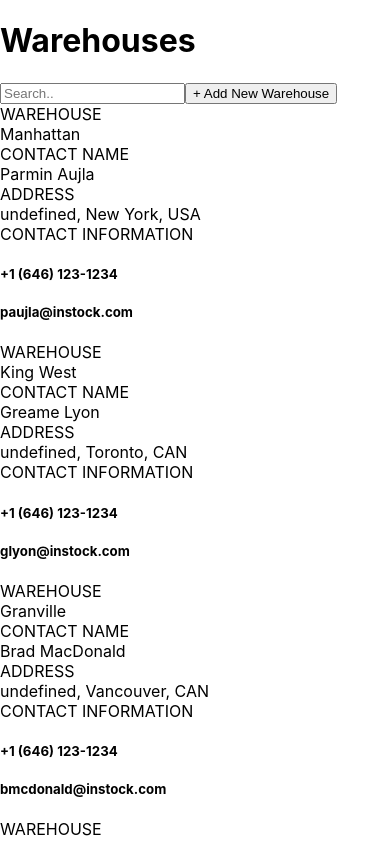
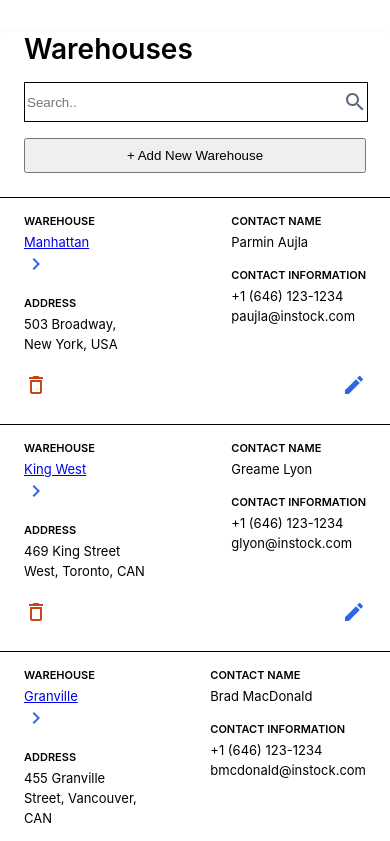
Before and after one commit to cdd741/In-Stock, a React (Create React App) app in the folder client/: page /warehouses in a window 390 px wide. Shown: the top 841 px of the page. Built offline with nearby package versions, Linux system fonts and the light colour scheme.

Commit message:
added mobile styling for the FirstLevelWrap.jsx, still needs work on the content part

```diff
--- a/client/src/components/FirstLevelWrap/FirstLevelWrap.jsx
+++ b/client/src/components/FirstLevelWrap/FirstLevelWrap.jsx
@@ -1,6 +1,10 @@
 import React, { Component } from "react";
 import delIcon from "../../assets/icons/delete_outline-24px.svg";
 import editIcon from "../../assets/icons/edit-24px.svg";
+import searchIcon from "../../assets/icons/search-24px.svg";
+import arrowImg from "../../assets/icons/chevron_right-24px.svg";
+import "./FirstLevelWrap.scss";
+import { Link } from "react-router-dom";
 
 export default class FirstLevelWrap extends Component {
   render() {
@@ -9,54 +13,67 @@ export default class FirstLevelWrap extends Component {
     return (
       <div className="container">
         <div className="container__header-container">
+          <div className="container__header-content">
             <h1 className="container__header">Warehouses</h1>
             <form className="container__header-form">
+              <div className="container__header-search-bar">
                 <input
-              className="container__header-search-bar"
+                  className="container__header-search-bar-input"
                   placeholder="Search.."
                   name="search"
                 ></input>
+                <img
+                  src={searchIcon}
+                  alt="Search Icon"
+                  className="container__search-icon"
+                />
+              </div>
               <button className="container__header-btn" type="submit">
                 + Add New Warehouse
               </button>
             </form>
           </div>
+        </div>
         <div className="container__content">
-          <div className="container__content-container">
           {/* Mapping the warehouse array to create the warehouse list items */}
           {warehouseData.map((warehouse) => {
             return (
               <div className="container__item-container" key={warehouse.id}>
+                <div className="container__text-container">
+                  <div className="container__content-location-container">
                     <div className="container__content-location">
-                    <div className="container__content-label">WAREHOUSE</div>
-                    <div className="container__content-info">
+                      <h4 className="container__content-label">WAREHOUSE</h4>
+                      <Link to={`/warehouses/${warehouse.id}`}>
+                        <h4 className="container__content-info">
                           {warehouse.name}
+                        </h4>
+                        <img src={arrowImg} alt="arrow to the right"></img>
+                      </Link>
+                    </div>
+                    <div className="container__content-address">
+                      <h4 className="container__content-label">ADDRESS</h4>
+                      <h4 className="container__content-info">{`${warehouse.address}, ${warehouse.city}, ${warehouse.country}`}</h4>
                     </div>
                   </div>
+                  <div className="container__content-contacts-container">
                     <div className="container__content-contact-name">
-                    <div className="container__content-label">CONTACT NAME</div>
-                    <div className="container__content-info">
+                      <h4 className="container__content-label">CONTACT NAME</h4>
+                      <h4 className="container__content-info">
                         {warehouse.contact.name}
+                      </h4>
+                    </div>
+                    <div className="container__content-contacts">
+                      <h4 className="container__content-label">
+                        CONTACT INFORMATION
+                      </h4>
+                      <h4 className="container__content-info">
+                        {warehouse.contact.phone}
+                      </h4>
+                      <h4 className="container__content-info">
+                        {warehouse.contact.email}
+                      </h4>
                     </div>
                   </div>
-                  <div className="container__content-address">
-                    <div className="container__content-label">ADDRESS</div>
-                    <div className="container__content-info">{`${warehouse.adress}, ${warehouse.city}, ${warehouse.country}`}</div>
-                  </div>
-                  <div className="container__content-contacts">
-                    <div className="container__content-label">
-                      CONTACT INFORMATION
-                    </div>
-                    <h5 className="container__content-info">
-                      {warehouse.contact.phone}
-                    </h5>
-                    <h5 className="container__content-info">
-                      {warehouse.contact.email}
-                    </h5>
-                  </div>
-                </div>
-              );
-            })}
                 </div>
                 <div className="container__btns-container">
                   <img
@@ -72,6 +89,9 @@ export default class FirstLevelWrap extends Component {
                   ></img>
                 </div>
               </div>
+            );
+          })}
+        </div>
       </div>
     );
   }
--- a/client/src/components/FirstLevelWrap/FirstLevelWrap.scss
+++ b/client/src/components/FirstLevelWrap/FirstLevelWrap.scss
@@ -0,0 +1,73 @@
+@use "../../styles/partials/mixins" as *;
+// @use "../../styles/partials/typography" as *;
+@use "../../styles/partials/variables" as *;
+
+.container {
+  box-shadow: 0px 2px 5px rgba(19, 24, 44, 0.1);
+  border-radius: 3px;
+  &__header-container {
+    margin: 2rem 0 1rem;
+    border-bottom: 1px solid black;
+  }
+  &__header-content {
+    margin: $Mobile-margin;
+  }
+  &__header {
+    font-size: $Mobile-H1;
+    font-weight: 600;
+    margin: 0;
+  }
+  &__header-form {
+    margin: 1rem 0 1.5rem;
+  }
+  &__header-search-bar {
+    border: 1px solid black;
+    width: 100%;
+    margin-bottom: 1rem;
+    display: flex;
+  }
+  &__header-search-bar-input {
+    width: 100%;
+    height: 36px;
+    border: 0;
+  }
+  &__header-btn {
+    width: 100%;
+    padding: 0.5rem 0;
+  }
+  &__item-container {
+    margin-bottom: 1rem;
+    border-bottom: 1px solid black;
+    &:last-child {
+      border: 0;
+    }
+  }
+  &__text-container {
+    margin: $Mobile-margin;
+    display: flex;
+    justify-content: space-between;
+  }
+  &__btns-container {
+    padding: 1.1875rem 1.5rem 1.6875rem;
+    display: flex;
+    justify-content: space-between;
+  }
+  &__content-label {
+    margin: 0 0 4px;
+    font-size: $Mobile-H4;
+    font-weight: 600;
+  }
+  &__content-info {
+    margin: 0;
+    font-size: $Mobile-H3;
+    line-height: $Mobile-H3-LH;
+    font-weight: 400;
+  }
+  &__content-address {
+    width: 121px;
+    margin-top: 1rem;
+  }
+  &__content-contacts {
+    margin-top: 1rem;
+  }
+}
--- a/client/src/styles/partials/_variables.scss
+++ b/client/src/styles/partials/_variables.scss
@@ -39,3 +39,6 @@ $Mobile-H4-LH: 16px;
 $Mobile-P1-LH: 26px;
 $Mobile-P2-LH: 20px;
 $Mobile-P3-LH: 16px;
+
+//Default Margin
+$Mobile-margin:0 24px;
```
Lines whose indentation alone changed are shown as unchanged.
